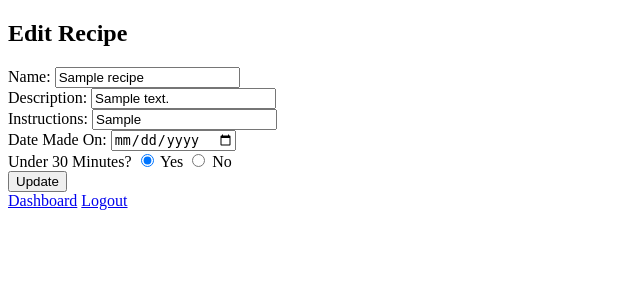
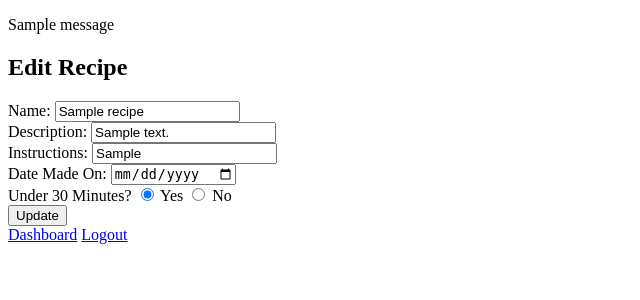
Before and after one commit to natetrichanhle/Recipes, a Flask app: page /edit/1 in a window 1280 px wide. Shown: the top 300 px of the page, without its empty margins (0-640 px from the left). Run offline with Flask 2, Linux system fonts and the light colour scheme; the visitor is signed in with stand-in values (Sample User, id 1); tables that the repository leaves empty or names only in its code hold one stand-in row (values such as "Sample post"); one stand-in notice (Sample message) is shown.

Commit message:
initial commit

```diff
--- a/flask_app/templates/edit.html
+++ b/flask_app/templates/edit.html
@@ -8,6 +8,13 @@
 </head>
 <body>
     <form action = '/update/{{recipe.id}}' method = 'post'>
+        {% with messages = get_flashed_messages(category_filter = ['recipe']) %}
+            {% if messages %}
+                {% for message in messages %}
+                    <p>{{message}}</p>
+                {% endfor %}
+            {% endif %}
+        {% endwith %}
         <h2>Edit Recipe</h2>
         <div>
             <label for = 'name'>Name:</label>
```
